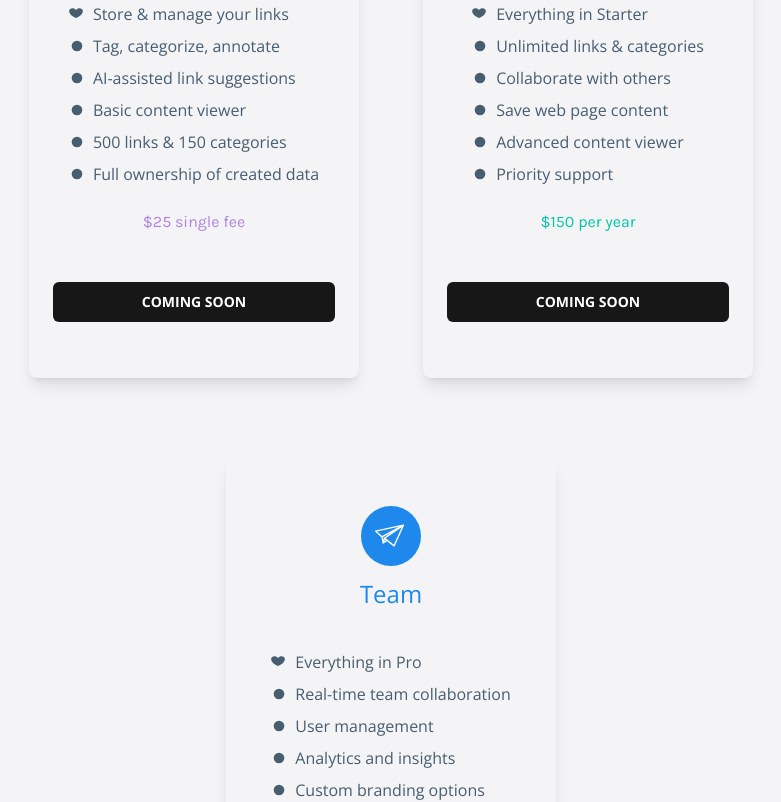
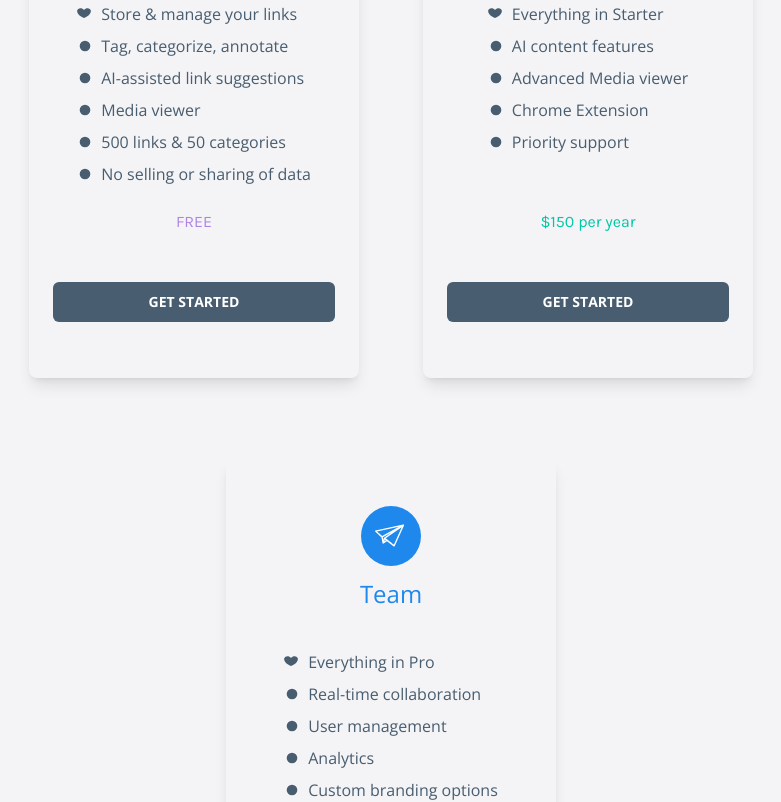
Before and after one commit to nicktaras/link-pad, a Next.js app in the folder frontend/: page / in a window 1280 px wide. Shown: the part 580-1382 px from the top of the page, without its empty margins (249-1030 px from the left). Built offline with nearby package versions, Linux system fonts and the light colour scheme; a web font is replaced by a local one.

Commit message:
feat: 🎸 landing page added touches.

```diff
--- a/frontend/app/page.tsx
+++ b/frontend/app/page.tsx
@@ -13,20 +13,20 @@ export default function Home() {
 
   const tiers = [
     {
-      name: "The Essentials",
+      name: "Essential",
       theme: "#AF83E3", // purple
       icon: heartOutlineIcon,
       features: [
         { icon: heartIcon, text: "Store & manage your links" },
         { icon: dotIcon, text: "Tag, categorize, annotate" },
         { icon: dotIcon, text: "AI-assisted link suggestions" },
-        { icon: dotIcon, text: "Basic content viewer" },
-        { icon: dotIcon, text: "500 links & 150 categories" },
-        { icon: dotIcon, text: "Full ownership of created data" },
+        { icon: dotIcon, text: "Media viewer" },
+        { icon: dotIcon, text: "500 links & 50 categories" },
+        { icon: dotIcon, text: "No selling or sharing of data" },
       ],
       fee: {
-        monthly: "$5 per month",
-        yearly: "$25 single fee",
+        monthly: "FREE",
+        yearly: "FREE",
       }
     },
     {
@@ -35,10 +35,9 @@ export default function Home() {
       icon: lightningOutlineIcon,
       features: [
         { icon: heartIcon, text: "Everything in Starter" },
-        { icon: dotIcon, text: "Unlimited links & categories" },
-        { icon: dotIcon, text: "Collaborate with others" },
-        { icon: dotIcon, text: "Save web page content" },
-        { icon: dotIcon, text: "Advanced content viewer" },
+        { icon: dotIcon, text: "AI content features" },
+        { icon: dotIcon, text: "Advanced Media viewer" },
+        { icon: dotIcon, text: "Chrome Extension" },
         { icon: dotIcon, text: "Priority support" },
       ],
       fee: {
@@ -52,11 +51,10 @@ export default function Home() {
       icon: groupIcon,
       features: [
         { icon: heartIcon, text: "Everything in Pro" },
-        { icon: dotIcon, text: "Real-time team collaboration" },
+        { icon: dotIcon, text: "Real-time collaboration" },
         { icon: dotIcon, text: "User management" },
-        { icon: dotIcon, text: "Analytics and insights" },
+        { icon: dotIcon, text: "Analytics" },
         { icon: dotIcon, text: "Custom branding options" },
-        { icon: dotIcon, text: "Priority support" },
         { icon: dotIcon, text: "Account manager" },
       ],
       fee: {
@@ -148,7 +146,7 @@ export default function Home() {
             >
               {fee[isYearly ? "yearly" : "monthly"]}
             </div>
-            <Button className="w-full text-white font-bold uppercase p-3 my-8">Coming Soon</Button>
+            <Button className="bg-[#485d70] w-full text-white font-bold uppercase p-3 my-8 transition hover:bg-[#3a4c5b]">Get Started</Button>
           </div>
         ))}
       </div>
```
